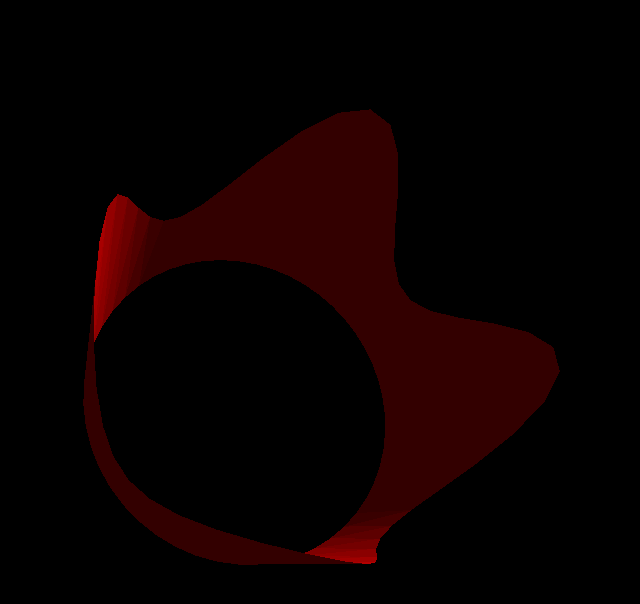
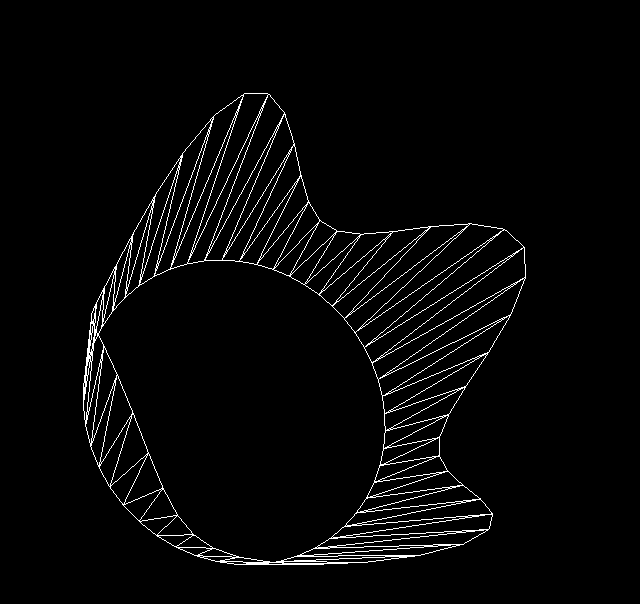
Before and after one commit to sbma44/three-hello-world, a plain HTML site: page burger-king/index.html in a window 1280 px wide. Shown: the whole page, without its empty margins (392-1032 px from the left). Drawn offline with Linux system fonts and the light colour scheme.

Commit message:
wireframe mode experiment

```diff
--- a/burger-king/index.html
+++ b/burger-king/index.html
@@ -51,13 +51,9 @@
 
             geometry.computeFaceNormals();
 
-            var material = new THREE.MeshLambertMaterial(
-                {
-                  color: 0xCC0000,
-                  side: THREE.DoubleSide
-                });
+            var material = new THREE.LineBasicMaterial( { color: 0xffffff, linewidth: 2 } );
 
-            var circleThing = new THREE.Mesh(geometry, material);
+            var circleThing = new THREE.LineSegments(new THREE.EdgesGeometry(geometry), material);
             scene.add(circleThing);
 
             // var cube = new THREE.Mesh( geometry, material );
```
